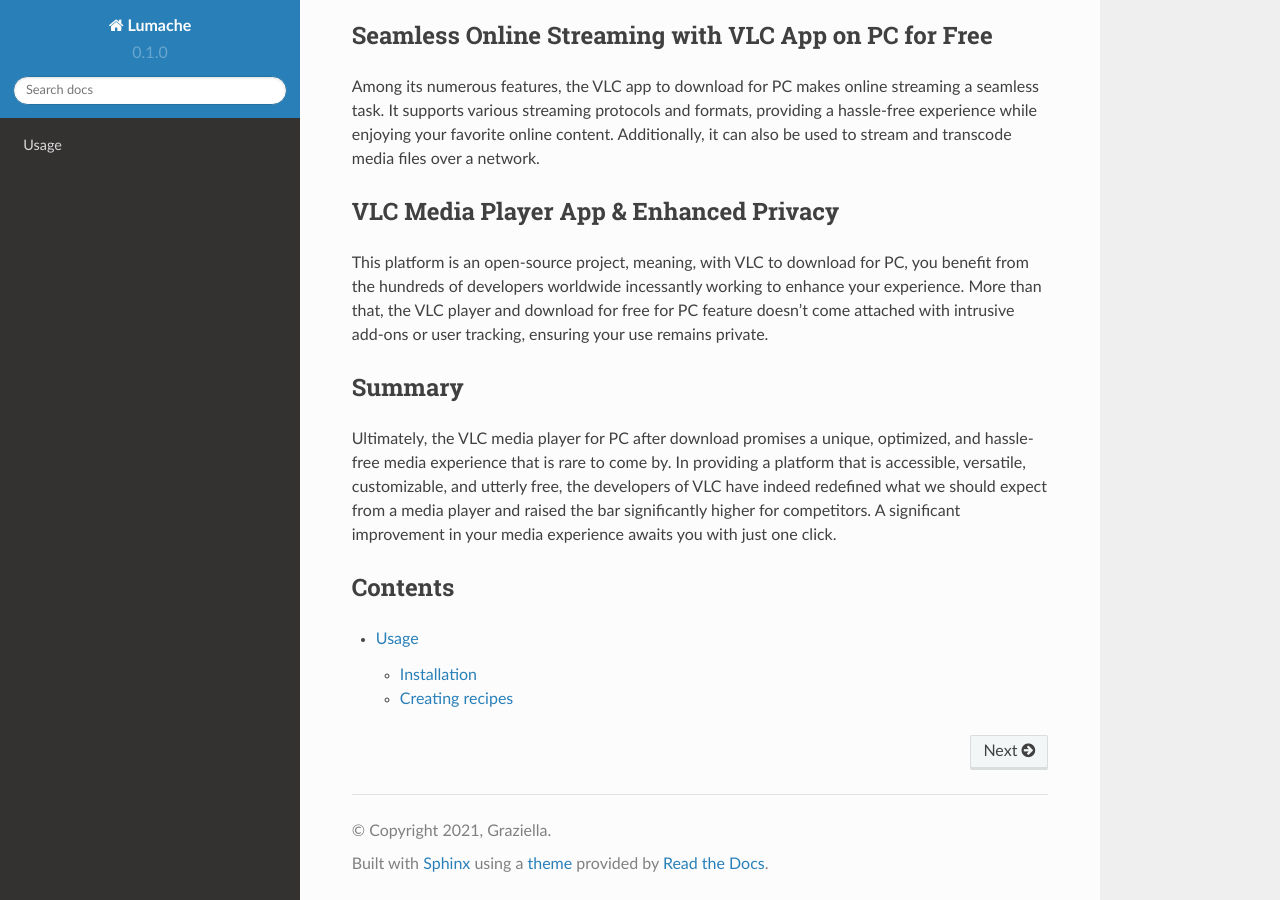
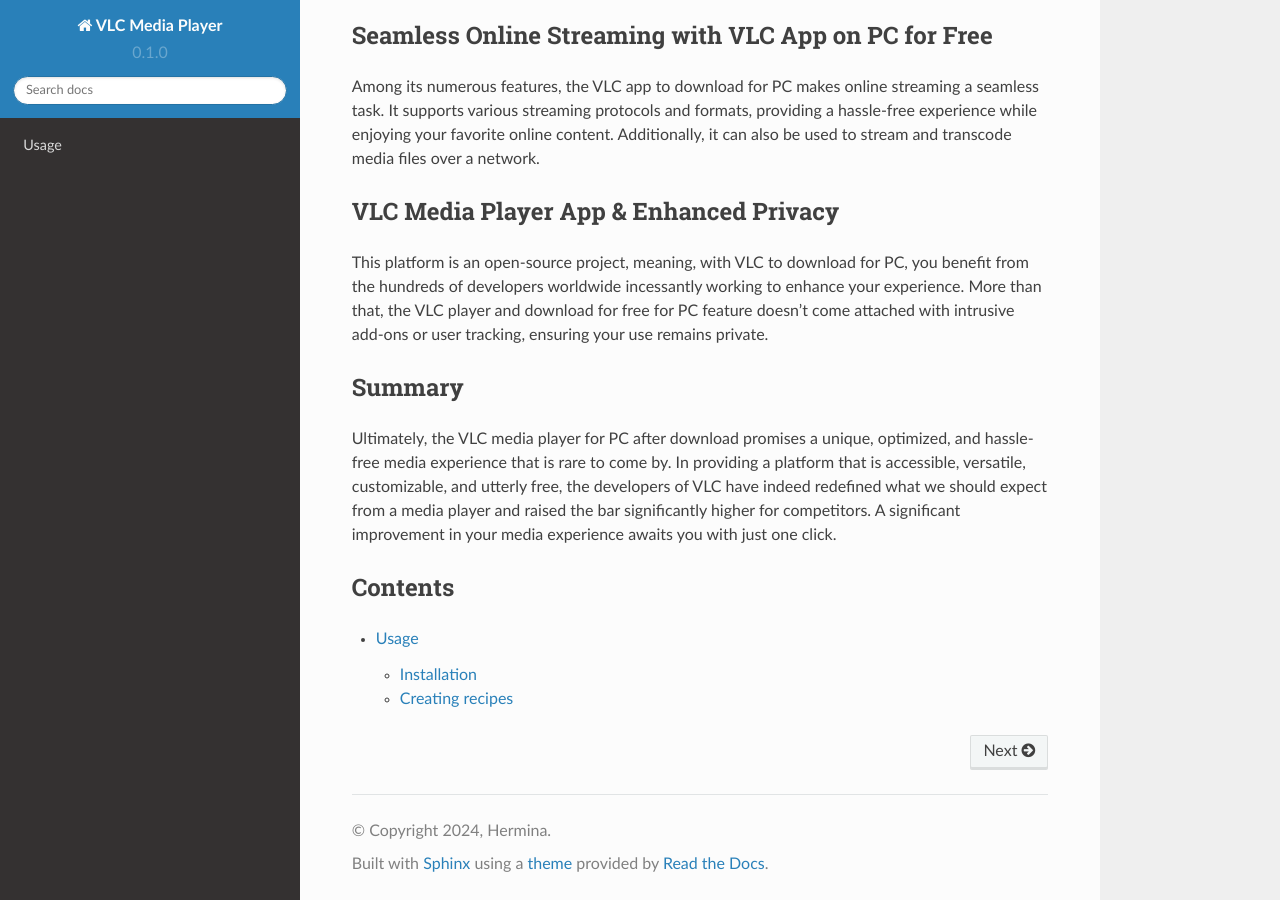
Before and after one commit to Herminial/vlc-media-player, a Sphinx documentation site: the page built from docs/source/index.rst, in a window 1280 px wide and 900 px high, scrolled down 946 px. Built offline with Sphinx 7.4.7 and the Read the Docs theme 2.0.0, drawn with Linux system fonts in a browser that asks for light colours; pages that are not in the unit, such as notebooks, are missing from menus.

Commit message:
Update conf.py

```diff
--- a/docs/source/conf.py
+++ b/docs/source/conf.py
@@ -2,9 +2,9 @@
 
 # -- Project information
 
-project = 'Lumache'
-copyright = '2021, Graziella'
-author = 'Graziella'
+project = 'VLC Media Player'
+copyright = '2024, Hermina'
+author = 'Hermina'
 
 release = '0.1'
 version = '0.1.0'
```
